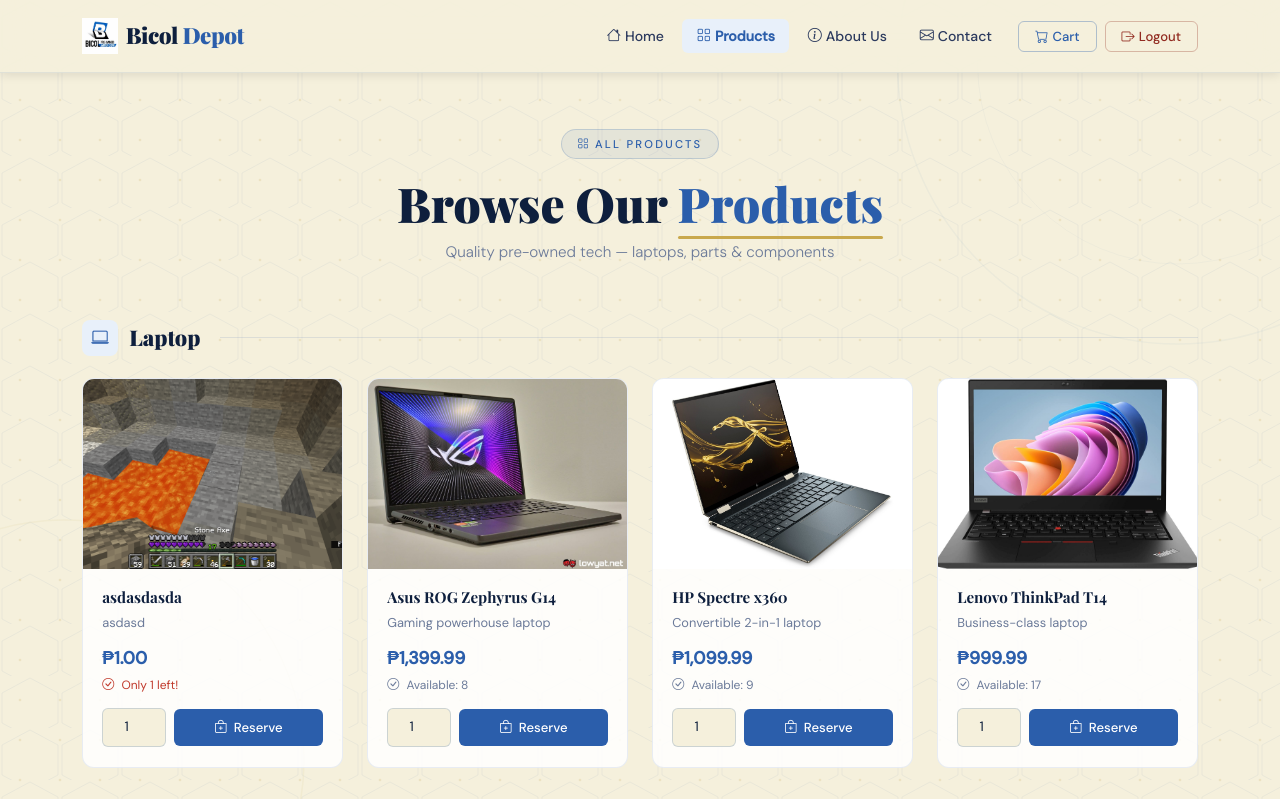
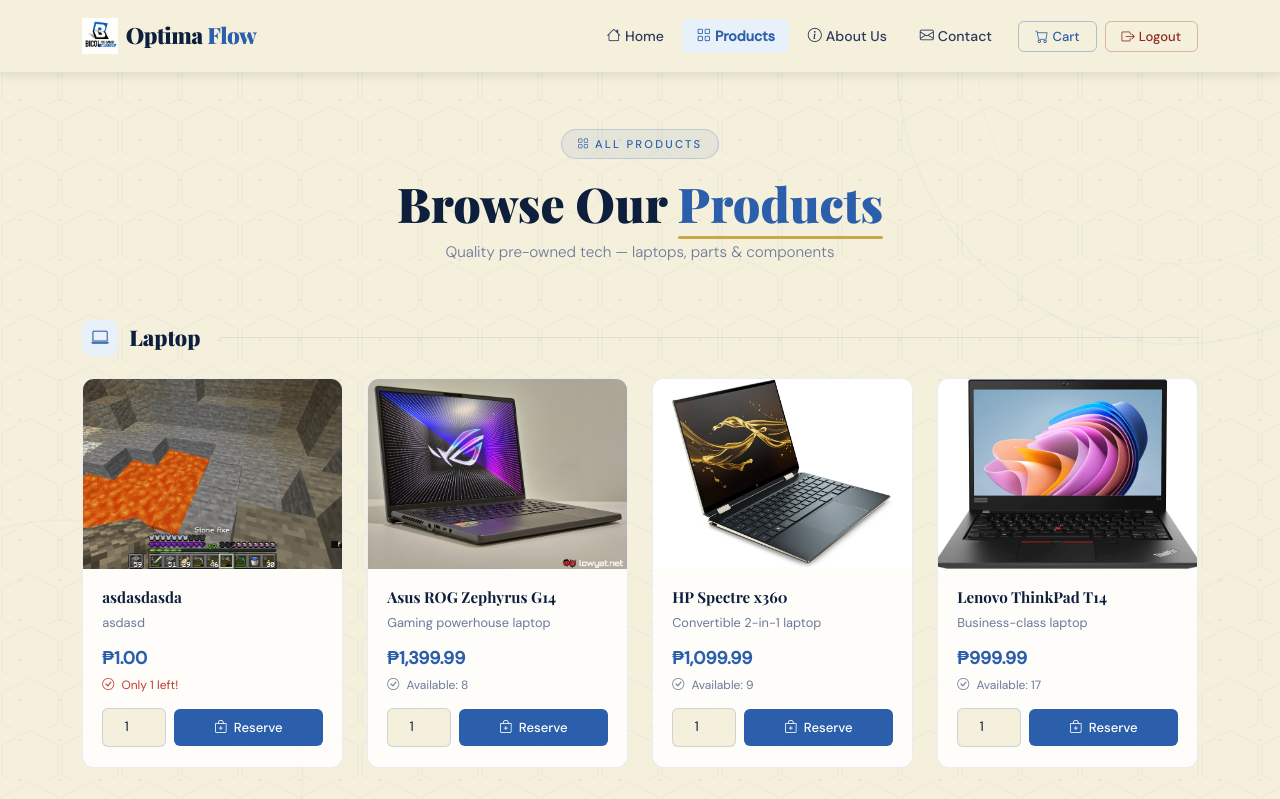
Before and after one commit to ComradeLamp/Inventory-Management, a PHP site: page /products.php in a window 1280 px wide. Shown: the top 799 px of the page. Run offline with PHP 8.4, Linux system fonts and the light colour scheme; data comes from the database, SQL or seed files in the repository.

Commit message:
Updated Product page

```diff
--- a/bicol_depot_login/products.php
+++ b/bicol_depot_login/products.php
@@ -394,7 +394,7 @@ $categoryIcons = [
                 <a href="assets/img/BPOLD.jpg" target="_blank">
                     <img src="assets/img/BPOLD.jpg" alt="Logo" style="height:36px;" class="img-fluid">
                 </a>
-                <a class="navbar-brand mb-0" href="dashboard_customer.php">Bicol <span>Depot</span></a>
+                <a class="navbar-brand mb-0" href="dashboard_customer.php">Optima <span>Flow</span></a>
             </div>
             <button class="navbar-toggler border-0" type="button" data-bs-toggle="collapse" data-bs-target="#navbarNav">
                 <span class="navbar-toggler-icon"></span>
```
